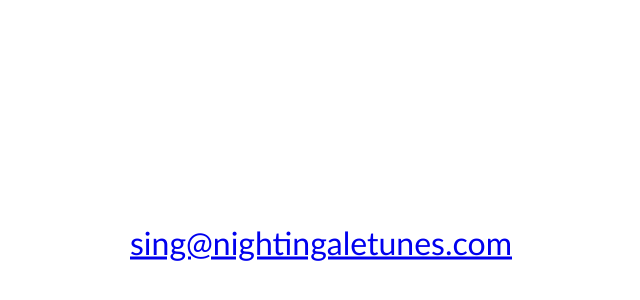
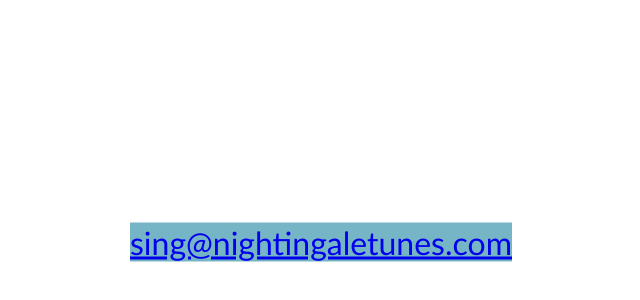
Before and after one commit to sedyvlk/nightingaletunes.com, a plain HTML site: page website/index.html in a window 1280 px wide. Shown: the part 158-458 px from the top of the page, without its empty margins (319-959 px from the left). Drawn offline with Linux system fonts and the light colour scheme.

Commit message:
changed background colour

```diff
--- a/website/index.html
+++ b/website/index.html
@@ -11,6 +11,7 @@ div {
   text-align:center;
   font-family:Trebuchet MS;
   font-size: 200%;
+  background-color: #76b5c5;
 }
 </style>
 
```
